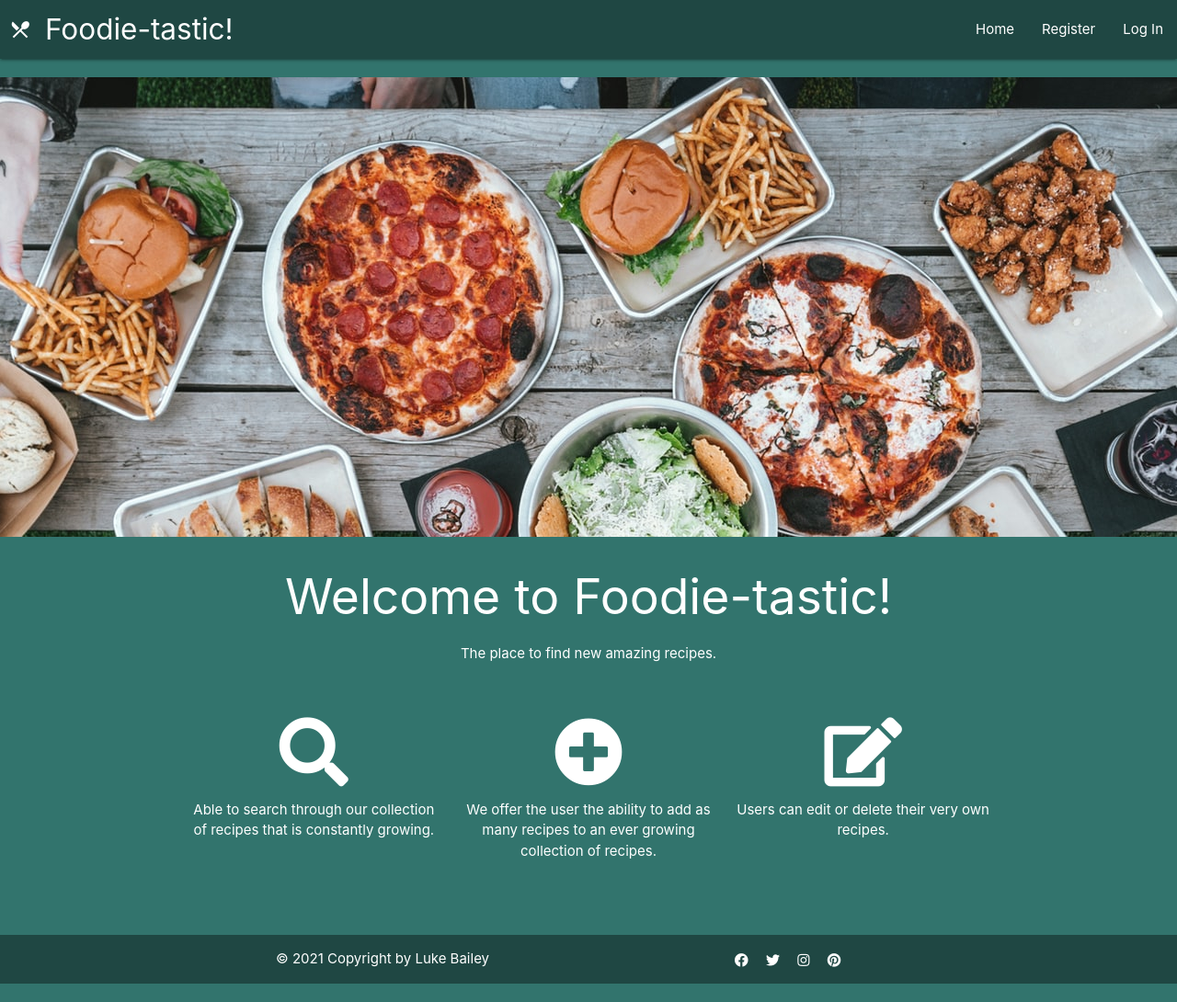
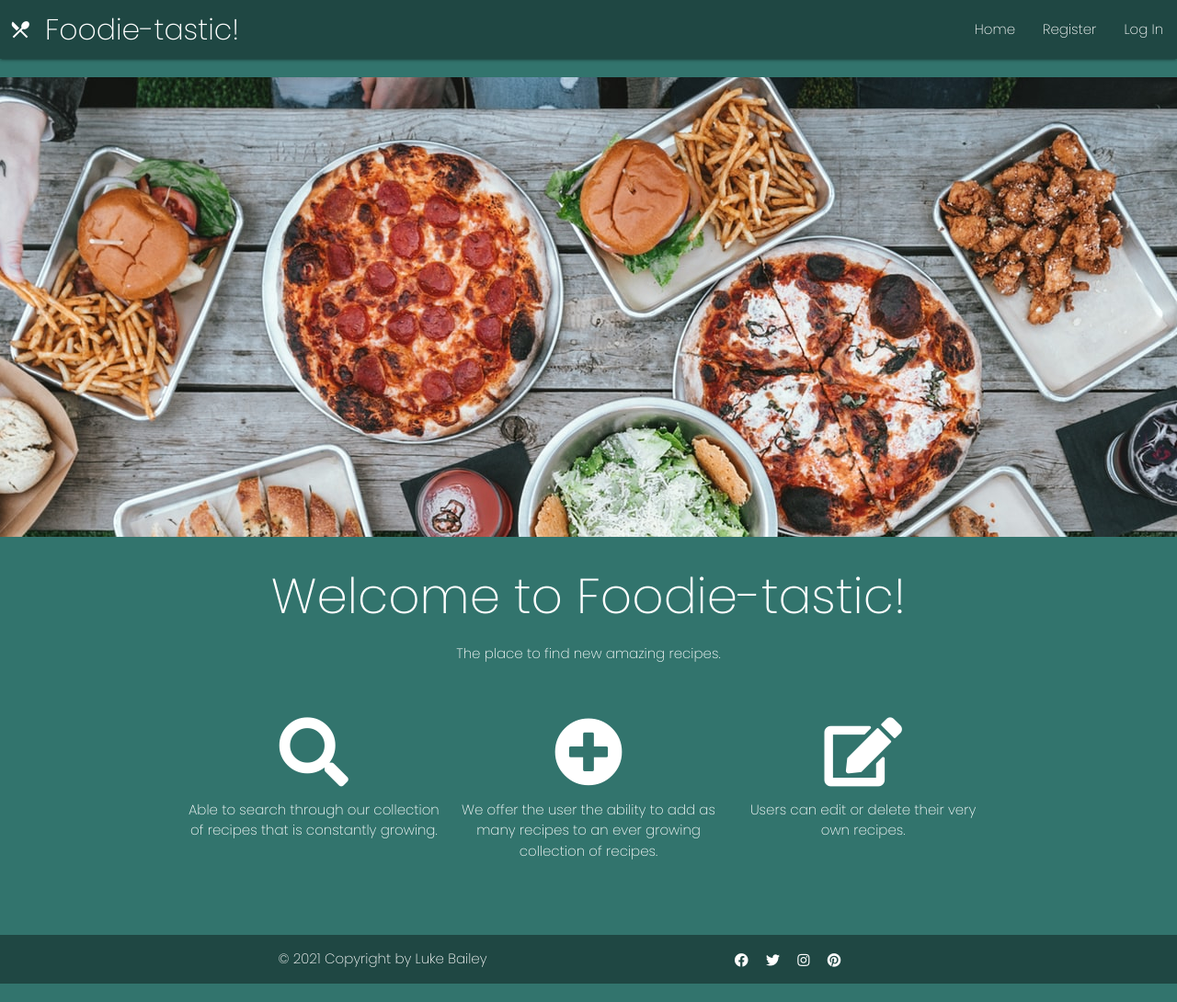
Before and after one commit to baileyl91/MS3_Foodie-tastic, a Flask app: page / in a window 1280 px wide. Shown: the whole page at 92% size. Run offline with Flask 2, Linux system fonts and the light colour scheme; data that the repository does not hold is empty; some libraries are stand-ins or nearby versions.

Commit message:
add google fonts family

```diff
--- a/static/css/style.css
+++ b/static/css/style.css
@@ -1,5 +1,6 @@
 /* Setting the body style */
 body {
+    font-family: 'Poppins', sans-serif;
     background-color: #32746D;
     display: flex;
     min-height: 100vh;
--- a/templates/base.html
+++ b/templates/base.html
@@ -8,6 +8,9 @@
     <link rel="stylesheet" href="https://cdnjs.cloudflare.com/ajax/libs/font-awesome/5.13.1/css/all.min.css"
         integrity="sha512-xA6Hp6oezhjd6LiLZynuukm80f8BoZ3OpcEYaqKoCV3HKQDrYjDE1Gu8ocxgxoXmwmSzM4iqPvCsOkQNiu41GA==" crossorigin="anonymous" type="text/css">
         <link href="https://fonts.googleapis.com/icon?family=Material+Icons" rel="stylesheet">
+        <link rel="preconnect" href="https://fonts.googleapis.com">
+        <link rel="preconnect" href="https://fonts.gstatic.com" crossorigin>
+        <link href="https://fonts.googleapis.com/css2?family=Poppins:wght@200&display=swap" rel="stylesheet">
     <link rel="stylesheet" href="https://cdnjs.cloudflare.com/ajax/libs/materialize/1.0.0/css/materialize.min.css" type="text/css">
     <link rel="stylesheet" href="{{ url_for('static', filename='css/style.css') }}" type="text/css">
     {% block styles %}
```
